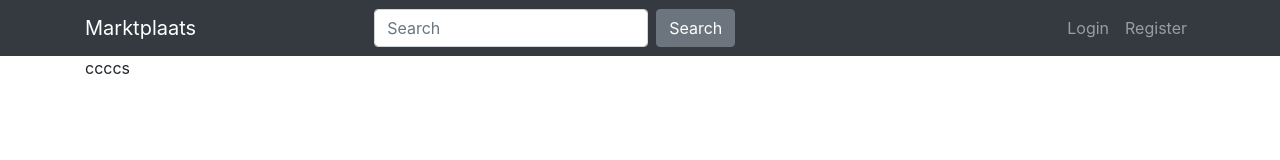
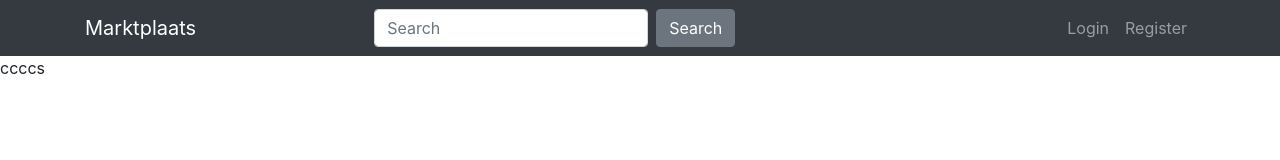
Before and after one commit to QGIsK/marktplaats, a Vue app in the folder client/: page / in a window 1280 px wide. Shown: the top 160 px of the page. Built offline with nearby package versions, Linux system fonts and the light colour scheme.

Commit message:
REmoved container

```diff
--- a/client/src/App.vue
+++ b/client/src/App.vue
@@ -1,9 +1,7 @@
 <template>
   <div id="app">
     <Navbar/>
-    <b-container>
-      <router-view/>
-    </b-container>
+    <router-view/>
   </div>
 </template>
 
```
